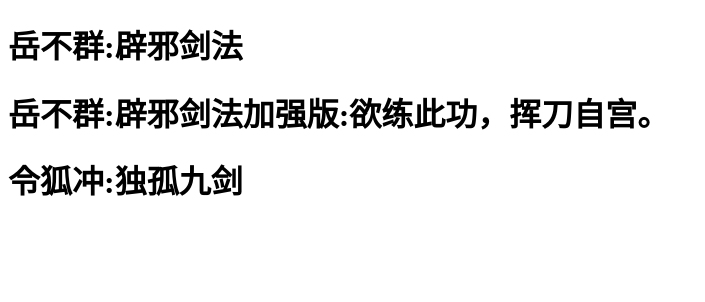
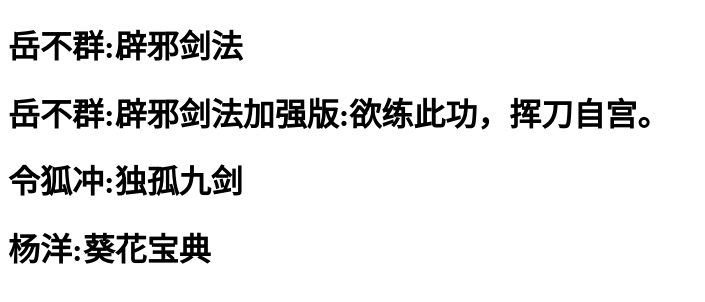
Before and after one commit to No1xuejiang/huashan, a plain HTML site: page index.html in a window 1280 px wide. Shown: the whole page, without its empty margins (0-705 px from the left). Drawn offline with Linux system fonts and the light colour scheme.

Commit message:
yangyang comment
提交了葵花宝典

```diff
--- a/index.html
+++ b/index.html
@@ -10,5 +10,6 @@
     <h1>岳不群:辟邪剑法</h1>
     <h1>岳不群:辟邪剑法加强版:欲练此功，挥刀自宫。</h1>
     <h1>令狐冲:独孤九剑</h1>
+    <h1>杨洋:葵花宝典</h1>
 </body>
 </html>
```
